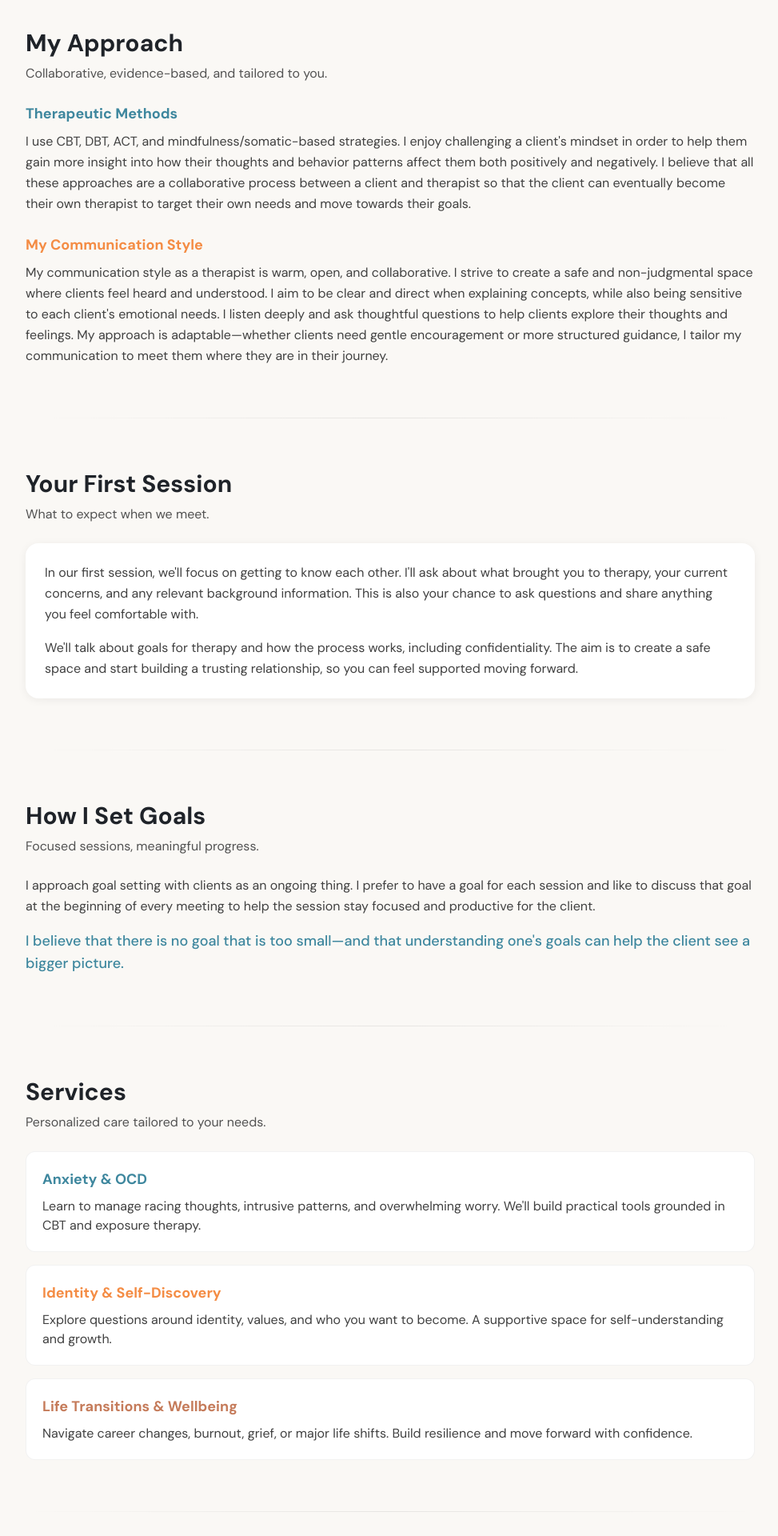
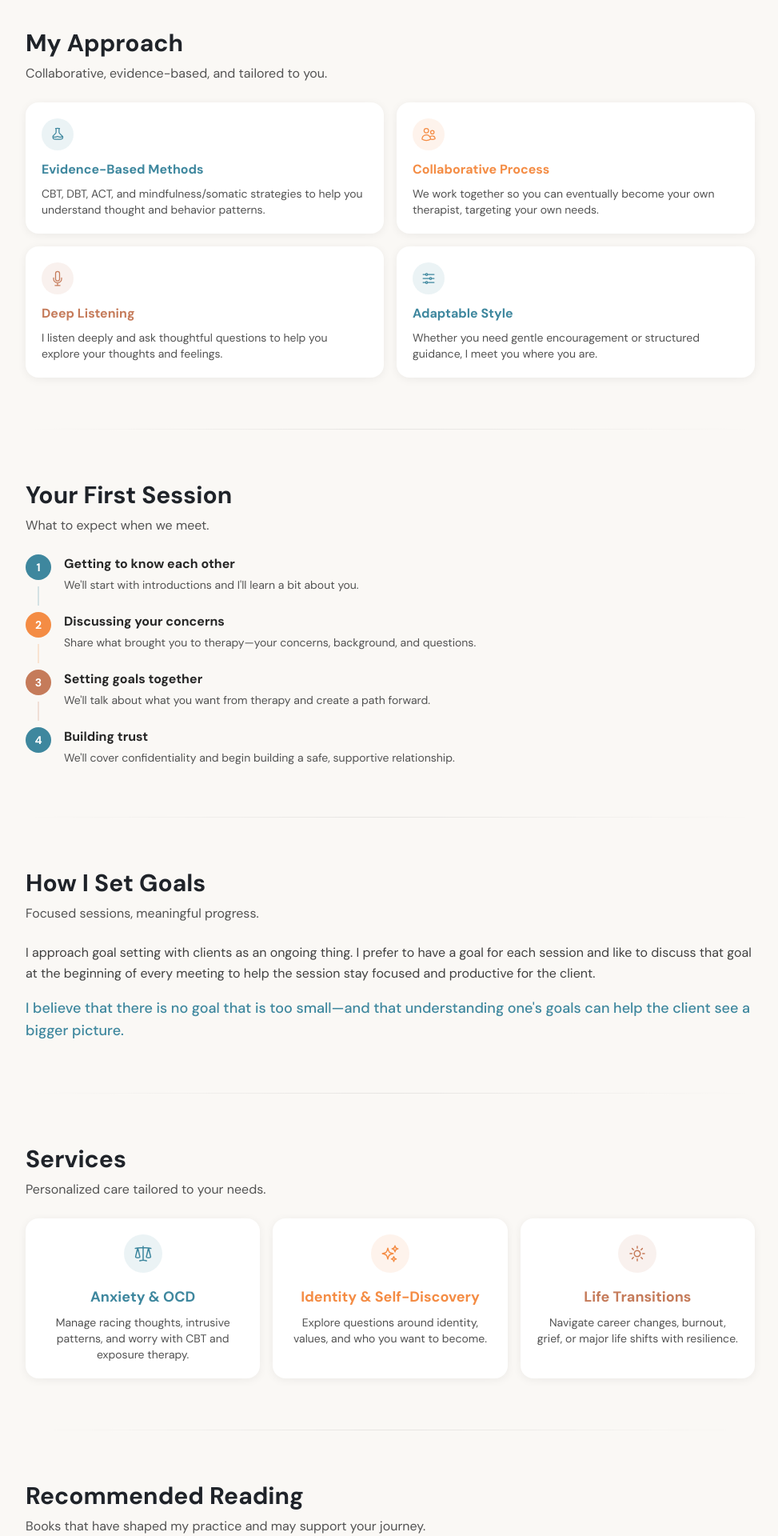
Before and after one commit to dalecb13/hannah-thayerpy, a Next.js app: page / in a window 1280 px wide. Shown: the part 1200-3120 px from the top of the page at 80% size, without its empty margins (152-1125 px from the left). Built offline with nearby package versions, Linux system fonts and the light colour scheme.

Commit message:
Improve landing page UI: icon cards for My Approach, numbered steps for First Session, icons for Services

```diff
--- a/app/page.tsx
+++ b/app/page.tsx
@@ -61,7 +61,7 @@ export default function Home() {
         {/* About Me */}
         <section id="about" className="container section">
           <div className="flex flex-col md:flex-row gap-8 items-center">
-            <div className="w-48 sm:w-56 md:w-64 flex-shrink-0">
+            <div className="w-48 sm:w-56 md:w-64 shrink-0">
               <Image
                 src="/hannah-portrait.jpg"
                 alt="Hannah Thayer, LPCC"
@@ -100,29 +100,56 @@ export default function Home() {
             Collaborative, evidence-based, and tailored to you.
           </p>
 
-          <div className="space-y-6">
-            <div>
-              <h3 className="font-semibold text-lg text-[#3e879e] mb-2">Therapeutic Methods</h3>
-              <p className="text-neutral-700 leading-relaxed">
-                I use CBT, DBT, ACT, and mindfulness/somatic-based strategies. I enjoy challenging
-                a client&apos;s mindset in order to help them gain more insight into how their thoughts
-                and behavior patterns affect them both positively and negatively. I believe that all
-                these approaches are a collaborative process between a client and therapist so that
-                the client can eventually become their own therapist to target their own needs and
-                move towards their goals.
+          <div className="grid sm:grid-cols-2 gap-4">
+            {/* Evidence-Based Methods */}
+            <div className="card p-5">
+              <div className="w-10 h-10 rounded-full bg-[#3e879e]/10 flex items-center justify-center mb-3">
+                <svg className="w-5 h-5 text-[#3e879e]" fill="none" viewBox="0 0 24 24" stroke="currentColor" strokeWidth={1.5}>
+                  <path strokeLinecap="round" strokeLinejoin="round" d="M9.75 3.104v5.714a2.25 2.25 0 0 1-.659 1.591L5 14.5M9.75 3.104c-.251.023-.501.05-.75.082m.75-.082a24.301 24.301 0 0 1 4.5 0m0 0v5.714c0 .597.237 1.17.659 1.591L19.8 15.3M14.25 3.104c.251.023.501.05.75.082M19.8 15.3l-1.57.393A9.065 9.065 0 0 1 12 15a9.065 9.065 0 0 1-6.23.693L5 15.3m14.8 0 .002 1.542a2.233 2.233 0 0 1-2.2 2.163 41.81 41.81 0 0 1-10.406 0 2.233 2.233 0 0 1-2.2-2.163L5 15.3" />
+                </svg>
+              </div>
+              <h3 className="font-semibold text-[#3e879e] mb-2">Evidence-Based Methods</h3>
+              <p className="text-neutral-600 text-sm">
+                CBT, DBT, ACT, and mindfulness/somatic strategies to help you understand thought and behavior patterns.
               </p>
             </div>
 
-            <div>
-              <h3 className="font-semibold text-lg text-[#f48c44] mb-2">My Communication Style</h3>
-              <p className="text-neutral-700 leading-relaxed">
-                My communication style as a therapist is warm, open, and collaborative. I strive to
-                create a safe and non-judgmental space where clients feel heard and understood. I aim
-                to be clear and direct when explaining concepts, while also being sensitive to each
-                client&apos;s emotional needs. I listen deeply and ask thoughtful questions to help
-                clients explore their thoughts and feelings. My approach is adaptable—whether clients
-                need gentle encouragement or more structured guidance, I tailor my communication to
-                meet them where they are in their journey.
+            {/* Collaborative Process */}
+            <div className="card p-5">
+              <div className="w-10 h-10 rounded-full bg-[#f48c44]/10 flex items-center justify-center mb-3">
+                <svg className="w-5 h-5 text-[#f48c44]" fill="none" viewBox="0 0 24 24" stroke="currentColor" strokeWidth={1.5}>
+                  <path strokeLinecap="round" strokeLinejoin="round" d="M15 19.128a9.38 9.38 0 0 0 2.625.372 9.337 9.337 0 0 0 4.121-.952 4.125 4.125 0 0 0-7.533-2.493M15 19.128v-.003c0-1.113-.285-2.16-.786-3.07M15 19.128v.106A12.318 12.318 0 0 1 8.624 21c-2.331 0-4.512-.645-6.374-1.766l-.001-.109a6.375 6.375 0 0 1 11.964-3.07M12 6.375a3.375 3.375 0 1 1-6.75 0 3.375 3.375 0 0 1 6.75 0Zm8.25 2.25a2.625 2.625 0 1 1-5.25 0 2.625 2.625 0 0 1 5.25 0Z" />
+                </svg>
+              </div>
+              <h3 className="font-semibold text-[#f48c44] mb-2">Collaborative Process</h3>
+              <p className="text-neutral-600 text-sm">
+                We work together so you can eventually become your own therapist, targeting your own needs.
+              </p>
+            </div>
+
+            {/* Deep Listening */}
+            <div className="card p-5">
+              <div className="w-10 h-10 rounded-full bg-[#c57b5a]/10 flex items-center justify-center mb-3">
+                <svg className="w-5 h-5 text-[#c57b5a]" fill="none" viewBox="0 0 24 24" stroke="currentColor" strokeWidth={1.5}>
+                  <path strokeLinecap="round" strokeLinejoin="round" d="M12 18.75a6 6 0 0 0 6-6v-1.5m-6 7.5a6 6 0 0 1-6-6v-1.5m6 7.5v3.75m-3.75 0h7.5M12 15.75a3 3 0 0 1-3-3V4.5a3 3 0 1 1 6 0v8.25a3 3 0 0 1-3 3Z" />
+                </svg>
+              </div>
+              <h3 className="font-semibold text-[#c57b5a] mb-2">Deep Listening</h3>
+              <p className="text-neutral-600 text-sm">
+                I listen deeply and ask thoughtful questions to help you explore your thoughts and feelings.
+              </p>
+            </div>
+
+            {/* Adaptable Style */}
+            <div className="card p-5">
+              <div className="w-10 h-10 rounded-full bg-[#3e879e]/10 flex items-center justify-center mb-3">
+                <svg className="w-5 h-5 text-[#3e879e]" fill="none" viewBox="0 0 24 24" stroke="currentColor" strokeWidth={1.5}>
+                  <path strokeLinecap="round" strokeLinejoin="round" d="M10.5 6h9.75M10.5 6a1.5 1.5 0 1 1-3 0m3 0a1.5 1.5 0 1 0-3 0M3.75 6H7.5m3 12h9.75m-9.75 0a1.5 1.5 0 0 1-3 0m3 0a1.5 1.5 0 0 0-3 0m-3.75 0H7.5m9-6h3.75m-3.75 0a1.5 1.5 0 0 1-3 0m3 0a1.5 1.5 0 0 0-3 0m-9.75 0h9.75" />
+                </svg>
+              </div>
+              <h3 className="font-semibold text-[#3e879e] mb-2">Adaptable Style</h3>
+              <p className="text-neutral-600 text-sm">
+                Whether you need gentle encouragement or structured guidance, I meet you where you are.
               </p>
             </div>
           </div>
@@ -139,17 +166,53 @@ export default function Home() {
             What to expect when we meet.
           </p>
 
-          <div className="card p-5 sm:p-6">
-            <p className="text-neutral-700 leading-relaxed mb-4">
-              In our first session, we&apos;ll focus on getting to know each other. I&apos;ll ask about
-              what brought you to therapy, your current concerns, and any relevant background information.
-              This is also your chance to ask questions and share anything you feel comfortable with.
-            </p>
-            <p className="text-neutral-700 leading-relaxed">
-              We&apos;ll talk about goals for therapy and how the process works, including confidentiality.
-              The aim is to create a safe space and start building a trusting relationship, so you can
-              feel supported moving forward.
-            </p>
+          <div className="space-y-0">
+            {/* Step 1 */}
+            <div className="flex gap-4">
+              <div className="flex flex-col items-center">
+                <div className="w-8 h-8 rounded-full bg-[#3e879e] text-white flex items-center justify-center text-sm font-semibold">1</div>
+                <div className="w-0.5 bg-[#3e879e]/20 flex-1 my-2" />
+              </div>
+              <div className="pb-6">
+                <h3 className="font-semibold text-neutral-800 mb-1">Getting to know each other</h3>
+                <p className="text-neutral-600 text-sm">We&apos;ll start with introductions and I&apos;ll learn a bit about you.</p>
+              </div>
+            </div>
+
+            {/* Step 2 */}
+            <div className="flex gap-4">
+              <div className="flex flex-col items-center">
+                <div className="w-8 h-8 rounded-full bg-[#f48c44] text-white flex items-center justify-center text-sm font-semibold">2</div>
+                <div className="w-0.5 bg-[#f48c44]/20 flex-1 my-2" />
+              </div>
+              <div className="pb-6">
+                <h3 className="font-semibold text-neutral-800 mb-1">Discussing your concerns</h3>
+                <p className="text-neutral-600 text-sm">Share what brought you to therapy—your concerns, background, and questions.</p>
+              </div>
+            </div>
+
+            {/* Step 3 */}
+            <div className="flex gap-4">
+              <div className="flex flex-col items-center">
+                <div className="w-8 h-8 rounded-full bg-[#c57b5a] text-white flex items-center justify-center text-sm font-semibold">3</div>
+                <div className="w-0.5 bg-[#c57b5a]/20 flex-1 my-2" />
+              </div>
+              <div className="pb-6">
+                <h3 className="font-semibold text-neutral-800 mb-1">Setting goals together</h3>
+                <p className="text-neutral-600 text-sm">We&apos;ll talk about what you want from therapy and create a path forward.</p>
+              </div>
+            </div>
+
+            {/* Step 4 */}
+            <div className="flex gap-4">
+              <div className="flex flex-col items-center">
+                <div className="w-8 h-8 rounded-full bg-[#3e879e] text-white flex items-center justify-center text-sm font-semibold">4</div>
+              </div>
+              <div>
+                <h3 className="font-semibold text-neutral-800 mb-1">Building trust</h3>
+                <p className="text-neutral-600 text-sm">We&apos;ll cover confidentiality and begin building a safe, supportive relationship.</p>
+              </div>
+            </div>
           </div>
         </section>
 
@@ -186,34 +249,49 @@ export default function Home() {
             Personalized care tailored to your needs.
           </p>
 
-          <div className="space-y-4">
-            <div className="service-item">
+          <div className="grid sm:grid-cols-3 gap-4">
+            {/* Anxiety & OCD */}
+            <div className="card p-5 text-center">
+              <div className="w-12 h-12 rounded-full bg-[#3e879e]/10 flex items-center justify-center mx-auto mb-4">
+                <svg className="w-6 h-6 text-[#3e879e]" fill="none" viewBox="0 0 24 24" stroke="currentColor" strokeWidth={1.5}>
+                  <path strokeLinecap="round" strokeLinejoin="round" d="M12 3v17.25m0 0c-1.472 0-2.882.265-4.185.75M12 20.25c1.472 0 2.882.265 4.185.75M18.75 4.97A48.416 48.416 0 0 0 12 4.5c-2.291 0-4.545.16-6.75.47m13.5 0c1.01.143 2.01.317 3 .52m-3-.52 2.62 10.726c.122.499-.106 1.028-.589 1.202a5.988 5.988 0 0 1-2.031.352 5.988 5.988 0 0 1-2.031-.352c-.483-.174-.711-.703-.59-1.202L18.75 4.971Zm-16.5.52c.99-.203 1.99-.377 3-.52m0 0 2.62 10.726c.122.499-.106 1.028-.589 1.202a5.989 5.989 0 0 1-2.031.352 5.989 5.989 0 0 1-2.031-.352c-.483-.174-.711-.703-.59-1.202L5.25 4.971Z" />
+                </svg>
+              </div>
               <h3 className="font-semibold text-lg text-[#3e879e] mb-2">
                 Anxiety &amp; OCD
               </h3>
-              <p className="text-neutral-700">
-                Learn to manage racing thoughts, intrusive patterns, and overwhelming worry.
-                We&apos;ll build practical tools grounded in CBT and exposure therapy.
+              <p className="text-neutral-600 text-sm">
+                Manage racing thoughts, intrusive patterns, and worry with CBT and exposure therapy.
               </p>
             </div>
 
-            <div className="service-item">
+            {/* Identity & Self-Discovery */}
+            <div className="card p-5 text-center">
+              <div className="w-12 h-12 rounded-full bg-[#f48c44]/10 flex items-center justify-center mx-auto mb-4">
+                <svg className="w-6 h-6 text-[#f48c44]" fill="none" viewBox="0 0 24 24" stroke="currentColor" strokeWidth={1.5}>
+                  <path strokeLinecap="round" strokeLinejoin="round" d="M9.813 15.904 9 18.75l-.813-2.846a4.5 4.5 0 0 0-3.09-3.09L2.25 12l2.846-.813a4.5 4.5 0 0 0 3.09-3.09L9 5.25l.813 2.846a4.5 4.5 0 0 0 3.09 3.09L15.75 12l-2.846.813a4.5 4.5 0 0 0-3.09 3.09ZM18.259 8.715 18 9.75l-.259-1.035a3.375 3.375 0 0 0-2.455-2.456L14.25 6l1.036-.259a3.375 3.375 0 0 0 2.455-2.456L18 2.25l.259 1.035a3.375 3.375 0 0 0 2.456 2.456L21.75 6l-1.035.259a3.375 3.375 0 0 0-2.456 2.456ZM16.894 20.567 16.5 21.75l-.394-1.183a2.25 2.25 0 0 0-1.423-1.423L13.5 18.75l1.183-.394a2.25 2.25 0 0 0 1.423-1.423l.394-1.183.394 1.183a2.25 2.25 0 0 0 1.423 1.423l1.183.394-1.183.394a2.25 2.25 0 0 0-1.423 1.423Z" />
+                </svg>
+              </div>
               <h3 className="font-semibold text-lg text-[#f48c44] mb-2">
                 Identity &amp; Self-Discovery
               </h3>
-              <p className="text-neutral-700">
+              <p className="text-neutral-600 text-sm">
                 Explore questions around identity, values, and who you want to become.
-                A supportive space for self-understanding and growth.
               </p>
             </div>
 
-            <div className="service-item">
+            {/* Life Transitions */}
+            <div className="card p-5 text-center">
+              <div className="w-12 h-12 rounded-full bg-[#c57b5a]/10 flex items-center justify-center mx-auto mb-4">
+                <svg className="w-6 h-6 text-[#c57b5a]" fill="none" viewBox="0 0 24 24" stroke="currentColor" strokeWidth={1.5}>
+                  <path strokeLinecap="round" strokeLinejoin="round" d="M12 3v2.25m6.364.386-1.591 1.591M21 12h-2.25m-.386 6.364-1.591-1.591M12 18.75V21m-4.773-4.227-1.591 1.591M5.25 12H3m4.227-4.773L5.636 5.636M15.75 12a3.75 3.75 0 1 1-7.5 0 3.75 3.75 0 0 1 7.5 0Z" />
+                </svg>
+              </div>
               <h3 className="font-semibold text-lg text-[#c57b5a] mb-2">
-                Life Transitions &amp; Wellbeing
+                Life Transitions
               </h3>
-              <p className="text-neutral-700">
-                Navigate career changes, burnout, grief, or major life shifts. Build resilience
-                and move forward with confidence.
+              <p className="text-neutral-600 text-sm">
+                Navigate career changes, burnout, grief, or major life shifts with resilience.
               </p>
             </div>
           </div>
```
